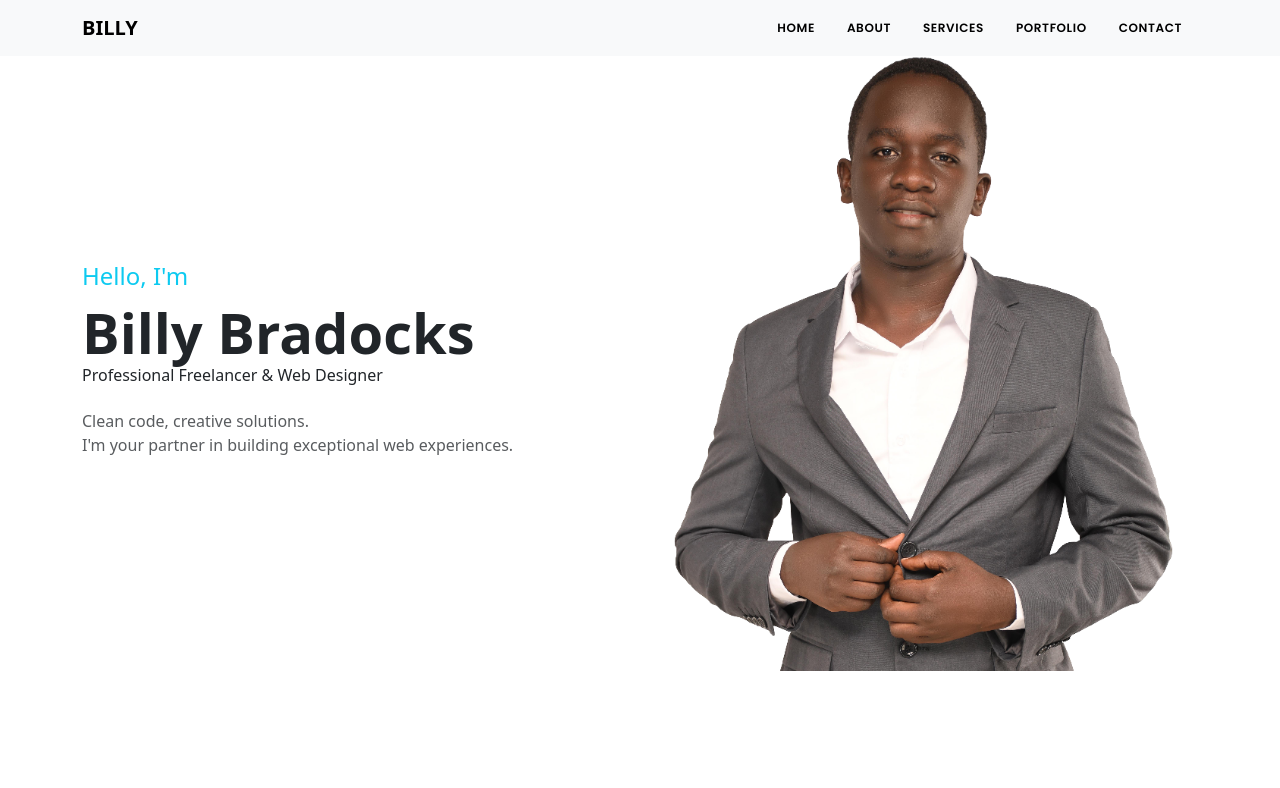
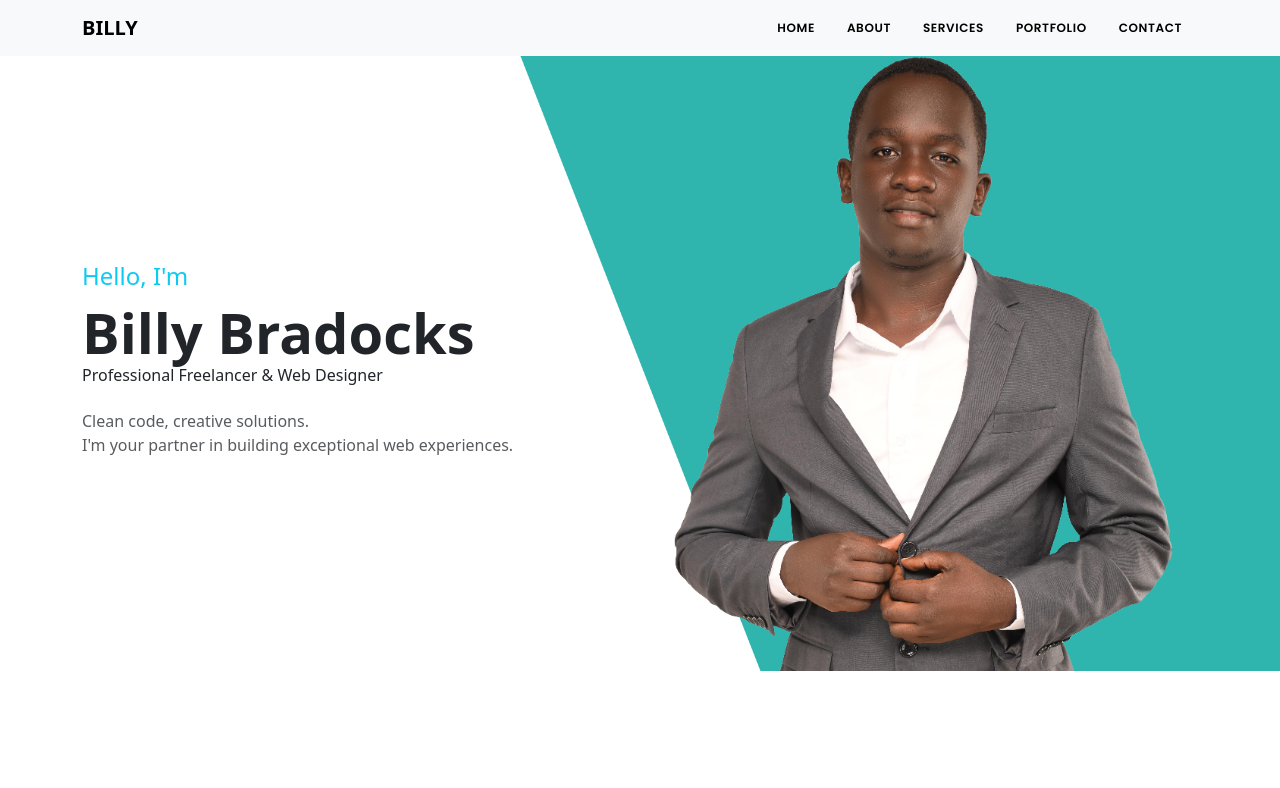
Before and after one commit to billosaye/myPortfolio, a plain HTML site: page index.html in a window 1280 px wide. Shown: the top 788 px of the page. Drawn offline with nearby package versions, Linux system fonts and the light colour scheme; some packages are replaced by stand-ins of ours; files that its build step writes are made by us from their sources; a script that the page names is missing.

Commit message:
Update index.html

```diff
--- a/index.html
+++ b/index.html
@@ -49,7 +49,7 @@
     </div>
   </nav>
 
-  <section id="home" class="page-section" style="background-image: url(images/home-bg2.png); background-size: cover;">
+  <section id="home" class="page-section" style="background-image: url(./home-bg2.png); background-size: cover;">
     <div class="container position-relative">
       <div class="row align-items-center">
         <div class="col-lg-6">
```
